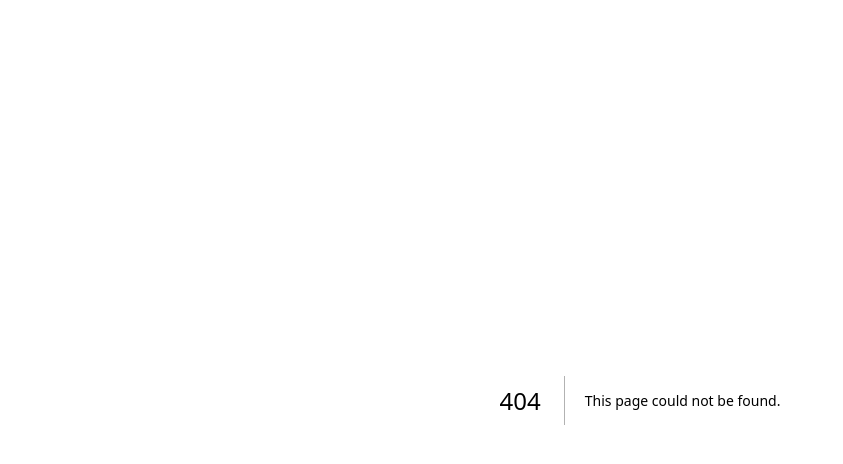
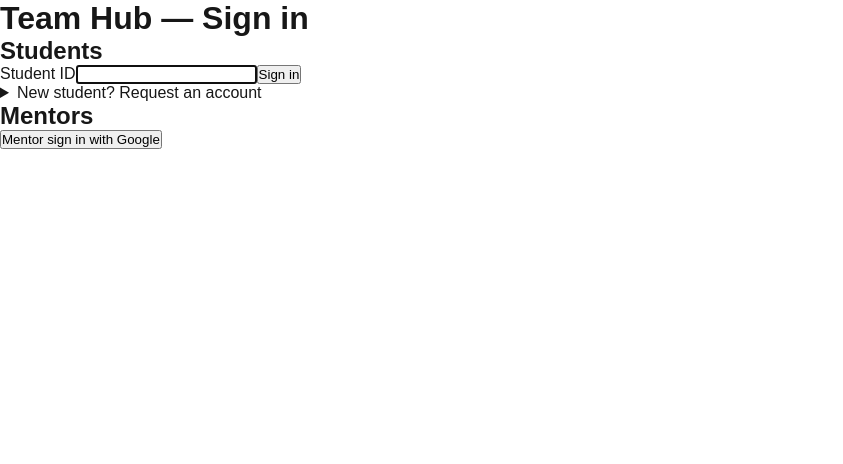
Before and after one commit to RAR1741/hub, a Next.js app: page /login in a window 1280 px wide. Before the commit this address had no page. Shown: the top 464 px of the page, without its empty margins (0-843 px from the left). Built offline with nearby package versions, Linux system fonts and the light colour scheme.

Commit message:
feat: add login page, account requests, viewer-aware home

```diff
--- /dev/null
+++ b/src/app/api/account-request/route.ts
@@ -0,0 +1,26 @@
+import { NextResponse } from "next/server";
+import { getDb } from "@/lib/db";
+
+export async function POST(request: Request) {
+  const body = (await request.json().catch(() => null)) as {
+    firstName?: string;
+    lastName?: string;
+    gradYear?: number;
+    email?: string;
+  } | null;
+
+  const firstName = body?.firstName?.trim();
+  const lastName = body?.lastName?.trim();
+  if (!firstName || !lastName) {
+    return NextResponse.json({ ok: false }, { status: 400 });
+  }
+
+  const { error } = await getDb().from("account_request").insert({
+    first_name: firstName,
+    last_name: lastName,
+    grad_year: body?.gradYear ?? null,
+    email: body?.email?.trim() || null,
+  });
+  if (error) return NextResponse.json({ ok: false }, { status: 500 });
+  return NextResponse.json({ ok: true });
+}
--- /dev/null
+++ b/src/app/login/page.tsx
@@ -0,0 +1,23 @@
+import { GoogleSignInButton } from "@/components/GoogleSignInButton";
+import { StudentLoginForm } from "@/components/StudentLoginForm";
+import { AccountRequestForm } from "@/components/AccountRequestForm";
+
+export default function LoginPage() {
+  return (
+    <main>
+      <h1>Team Hub — Sign in</h1>
+      <section>
+        <h2>Students</h2>
+        <StudentLoginForm />
+        <details>
+          <summary>New student? Request an account</summary>
+          <AccountRequestForm />
+        </details>
+      </section>
+      <section>
+        <h2>Mentors</h2>
+        <GoogleSignInButton />
+      </section>
+    </main>
+  );
+}
--- /dev/null
+++ b/src/components/AccountRequestForm.tsx
@@ -0,0 +1,38 @@
+"use client";
+
+import { useState } from "react";
+
+export function AccountRequestForm() {
+  const [state, setState] = useState<"idle" | "sent" | "error">("idle");
+
+  async function submit(e: React.FormEvent<HTMLFormElement>) {
+    e.preventDefault();
+    const form = new FormData(e.currentTarget);
+    const gradYearRaw = String(form.get("gradYear") ?? "").trim();
+    const res = await fetch("/api/account-request", {
+      method: "POST",
+      headers: { "Content-Type": "application/json" },
+      body: JSON.stringify({
+        firstName: form.get("firstName"),
+        lastName: form.get("lastName"),
+        gradYear: gradYearRaw ? Number(gradYearRaw) : undefined,
+        email: form.get("email") || undefined,
+      }),
+    });
+    setState(res.ok ? "sent" : "error");
+  }
+
+  if (state === "sent") {
+    return <p>Request sent! A mentor will set you up at the next meeting.</p>;
+  }
+  return (
+    <form onSubmit={submit}>
+      <input name="firstName" placeholder="First name" required />
+      <input name="lastName" placeholder="Last name" required />
+      <input name="gradYear" placeholder="Grad year (optional)" inputMode="numeric" />
+      <input name="email" placeholder="Email (optional)" type="email" />
+      <button type="submit">Request an account</button>
+      {state === "error" && <p role="alert">Something went wrong — try again.</p>}
+    </form>
+  );
+}
--- /dev/null
+++ b/src/components/GoogleSignInButton.tsx
@@ -0,0 +1,17 @@
+"use client";
+
+import { getSupabaseBrowser } from "@/lib/supabase-browser";
+
+export function GoogleSignInButton() {
+  async function signIn() {
+    await getSupabaseBrowser().auth.signInWithOAuth({
+      provider: "google",
+      options: { redirectTo: `${window.location.origin}/auth/callback` },
+    });
+  }
+  return (
+    <button type="button" onClick={signIn}>
+      Mentor sign in with Google
+    </button>
+  );
+}
--- /dev/null
+++ b/src/components/StudentLoginForm.tsx
@@ -0,0 +1,42 @@
+"use client";
+
+import { useState } from "react";
+import { useRouter } from "next/navigation";
+
+export function StudentLoginForm() {
+  const [studentId, setStudentId] = useState("");
+  const [error, setError] = useState<string | null>(null);
+  const router = useRouter();
+
+  async function submit(e: React.FormEvent) {
+    e.preventDefault();
+    setError(null);
+    const res = await fetch("/api/auth/student", {
+      method: "POST",
+      headers: { "Content-Type": "application/json" },
+      body: JSON.stringify({ studentId }),
+    });
+    if (res.ok) {
+      router.push("/");
+      router.refresh();
+    } else {
+      setError("ID not recognized. Check with a mentor.");
+    }
+  }
+
+  return (
+    <form onSubmit={submit}>
+      <label>
+        Student ID
+        <input
+          value={studentId}
+          onChange={(e) => setStudentId(e.target.value)}
+          autoFocus
+          required
+        />
+      </label>
+      <button type="submit">Sign in</button>
+      {error && <p role="alert">{error}</p>}
+    </form>
+  );
+}
--- /dev/null
+++ b/src/lib/supabase-browser.ts
@@ -0,0 +1,8 @@
+import { createBrowserClient } from "@supabase/ssr";
+
+export function getSupabaseBrowser() {
+  return createBrowserClient(
+    process.env.NEXT_PUBLIC_SUPABASE_URL!,
+    process.env.NEXT_PUBLIC_SUPABASE_ANON_KEY!,
+  );
+}
```
Also changed, not shown: src/app/page.tsx (+20 -63 lines).
